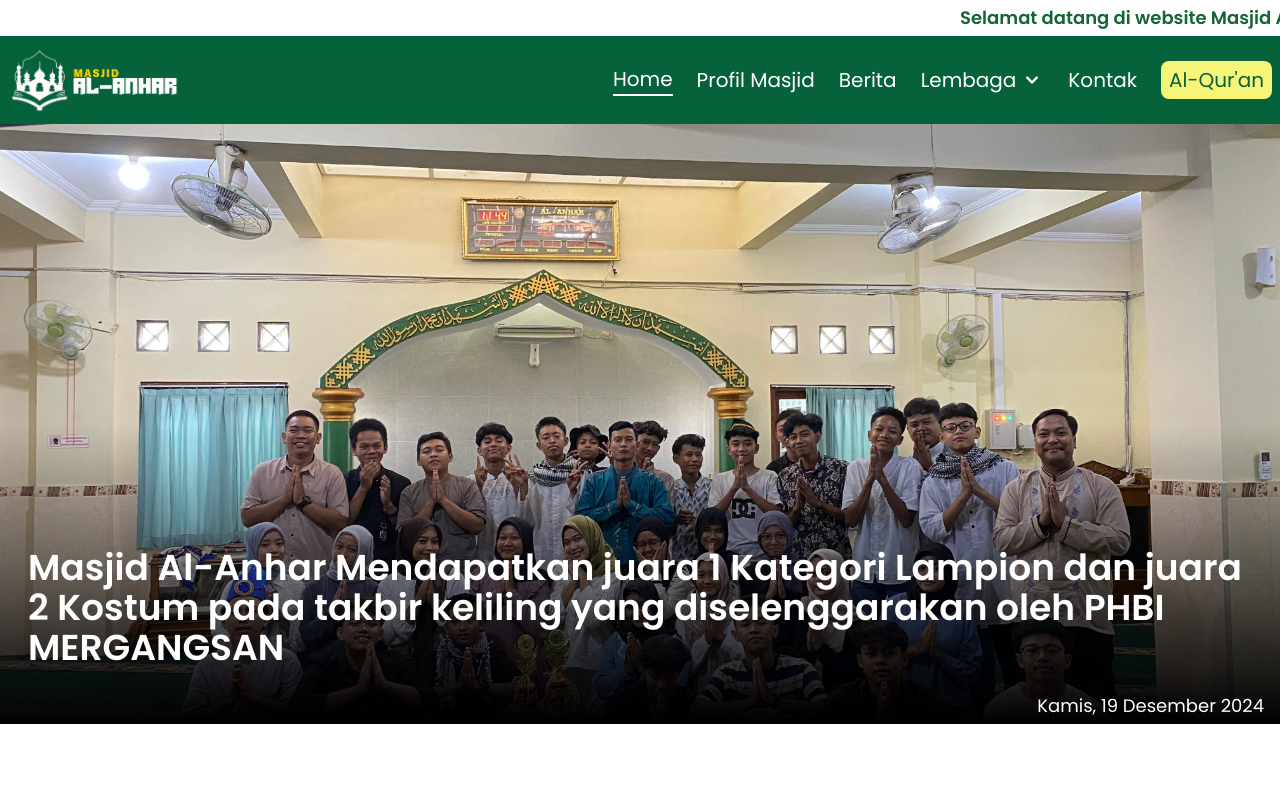
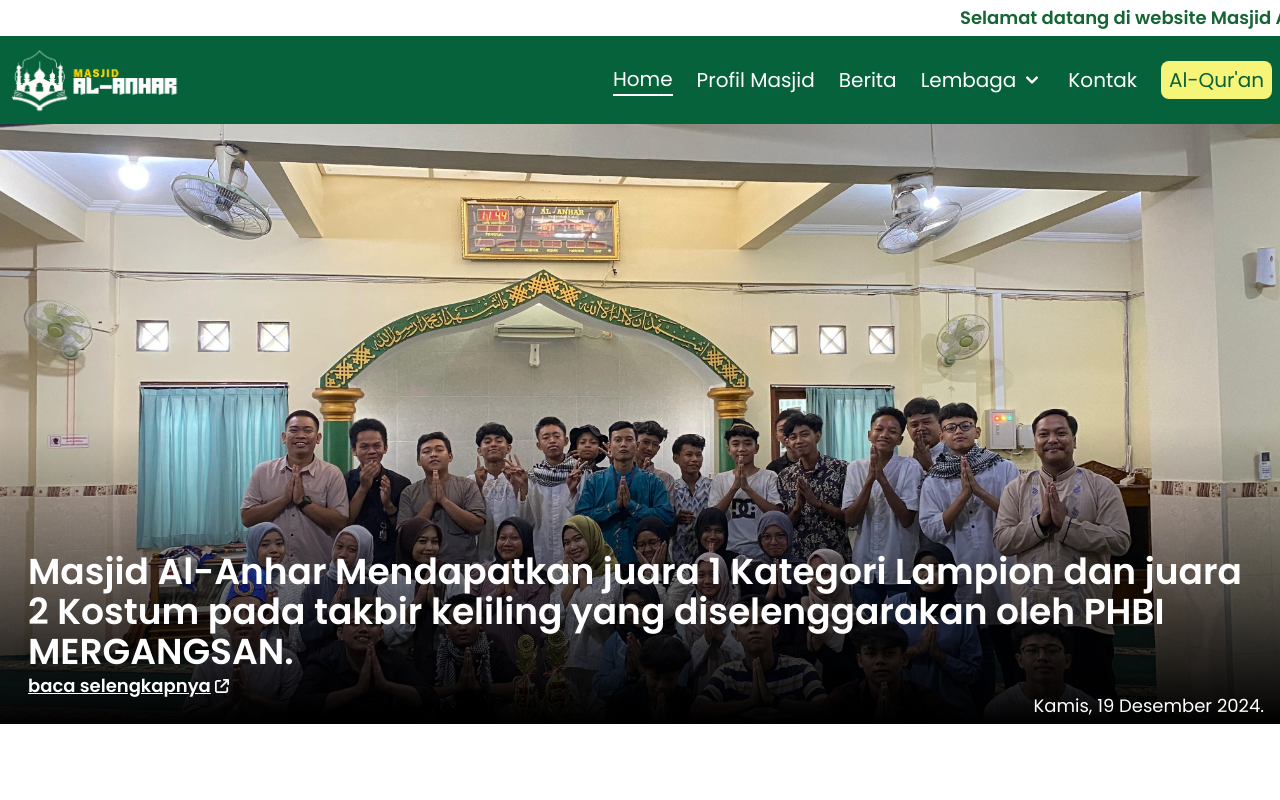
Before and after one commit to siddiqfathurahman/Masjid-ALAnhar, a React (Vite) app: page / in a window 1280 px wide. Shown: the top 800 px of the page. Built offline with nearby package versions, Linux system fonts and the light colour scheme; no server answers.

Commit message:
update berita

```diff
--- a/src/App.jsx
+++ b/src/App.jsx
@@ -5,7 +5,6 @@ import Home from "./pages/Home";
 import Profil from "./pages/Profil";
 import Navbar from "./components/Navbar";
 import Footer from "./components/Footer";
-import Program from "./pages/Berita";
 import Kontak from "./pages/Kontak";
 import Ramah from "./pages/Ramah";
 import Takmir from "./pages/Takmir";
@@ -19,6 +18,9 @@ import SurahDetail from "./components/ui/SurahDetail";
 import ErrorPage from "./components/ErrorPage";
 import Dokumentasi from "./components/ui/Dokumentasi";
 import Berita from "./pages/Berita";
+import Berita1 from "./News/Berita1";
+import Berita2 from "./News/Berita2";
+import Berita3 from "./News/Berita3";
 
 export default function App() {
   const [isLoading, setIsLoading] = useState(true);
@@ -69,6 +71,7 @@ export default function App() {
             </>
           }
         />
+
         <Route
           path="/kontak"
           element={
@@ -147,6 +150,7 @@ export default function App() {
           }
 
         />
+
         <Route
           path="/dokumentasi"
           element={
@@ -157,8 +161,45 @@ export default function App() {
               <Footer />
             </>
           }
+        />
 
+        <Route
+          path="/berita1"
+          element={
+            <>
+              <RunningText text="Selamat datang di website Masjid Al-Anhar Keparakan kidul MG/1234 Kec. Mergangsan, Kota Yogyakarta, Daerah Istimewa Yogyakarta" />
+              <Navbar />
+              <Berita1 />
+              <Footer />
+            </>
+          }
         />
+
+        <Route
+          path="/berita2"
+          element={
+            <>
+              <RunningText text="Selamat datang di website Masjid Al-Anhar Keparakan kidul MG/1234 Kec. Mergangsan, Kota Yogyakarta, Daerah Istimewa Yogyakarta" />
+              <Navbar />
+              <Berita2 />
+              <Footer />
+            </>
+          }
+        />
+
+        <Route
+          path="/berita3"
+          element={
+            <>
+              <RunningText text="Selamat datang di website Masjid Al-Anhar Keparakan kidul MG/1234 Kec. Mergangsan, Kota Yogyakarta, Daerah Istimewa Yogyakarta" />
+              <Navbar />
+              <Berita3 />
+              <Footer />
+            </>
+          }
+        />
+
+
 
 
         <Route path="*" element={<ErrorPage />} />
--- /dev/null
+++ b/src/News/Berita1.jsx
@@ -0,0 +1,9 @@
+const Berita1 = () => {
+    return(
+        <div className="text-center py-20">
+            <h1>ini page berita 1</h1>
+        </div>
+    )
+}
+
+export default Berita1;
--- /dev/null
+++ b/src/News/Berita2.jsx
@@ -0,0 +1,9 @@
+const Berita2 = () => {
+    return(
+        <div className="text-center py-20">
+            <h1>ini page berita 2</h1>
+        </div>
+    )
+}
+
+export default Berita2;
--- /dev/null
+++ b/src/News/Berita3.jsx
@@ -0,0 +1,9 @@
+const Berita3 = () => {
+    return(
+        <div className="text-center py-20">
+            <h1>ini page berita 3</h1>
+        </div>
+    )
+}
+
+export default Berita3;
--- a/src/components/Footer.jsx
+++ b/src/components/Footer.jsx
@@ -129,8 +129,8 @@ const Footer = () => {
           </div>
         </div>
 
-        <div className="items-center justify-center text-center pt-10 text-slate-100">
-          <h1>@Dikelola oleh Remaja masjid Al-Anhar</h1>
+        <div className="items-center justify-center text-center pt-3 text-slate-100">
+          <h1>Website ini Dikelola team IT Masjid Alanhar</h1>
         </div>
       </div>
     </footer>
--- a/src/components/ui/HeroImage.jsx
+++ b/src/components/ui/HeroImage.jsx
@@ -1,5 +1,7 @@
 import React from "react";
 import Slider from "react-slick";
+import { Link } from "react-router-dom";
+import { FaArrowUpRightFromSquare } from "react-icons/fa6";
 
 const HeroImage = () => {
   const settings = {
@@ -15,21 +17,25 @@ const HeroImage = () => {
     {
       src: "/ramah3.jpeg",
       alt: "Masjid 1",
-      berita: "Masjid Al-Anhar Mendapatkan juara 1 Kategori Lampion dan juara 2 Kostum pada takbir keliling yang diselenggarakan oleh PHBI MERGANGSAN",
-      tanggal: "Kamis, 19 Desember 2024",
+      berita:
+        "Masjid Al-Anhar Mendapatkan juara 1 Kategori Lampion dan juara 2 Kostum pada takbir keliling yang diselenggarakan oleh PHBI MERGANGSAN.",
+      tanggal: "Kamis, 19 Desember 2024.",
+      path: "/berita1",
     },
     {
       src: "/dakwah1.jpeg",
       alt: "Masjid 2",
       berita:
-        "Kegiatan Rutin Pengajian Kajian Al-Quran surat pendek setiap 2 Minggu sekali pada hari Rabu dan makan malam",
+        "Kegiatan Rutin Pengajian Kajian Al-Quran surat pendek setiap 2 Minggu sekali pada hari Rabu & Senin Ba'da Isya.",
       tanggal: "Kamis, 19 Desember 2024",
+      path: "/berita2",
     },
     {
       src: "/dakwah2.jpeg",
       alt: "Masjid 3",
-      berita: "Kegiatan Pengajian Rutin setiap Kamis dan Jumat Kliwon di masjid",
+      berita: "Pengajian bulanan diadakan setiap Selasa pada pekan pertama setiap bulan dan pada malam Jumat Kliwon setelah salat Isya",
       tanggal: "Kamis, 19 Desember 2024",
+      path: "/berita3",
     },
   ];
 
@@ -49,10 +55,19 @@ const HeroImage = () => {
               />
             </div>
             <div className="absolute inset-0 bg-gradient-to-t from-black via-transparent to-transparent"></div>
-            <div className="absolute md:bottom-14 bottom-8 md:left-7 left-4 pr-7 text-white text-sm sm:text-lg max-w-8xl md:text-xl lg:text-4xl font-semibold">
-              {image.berita}
+            <div className="absolute md:bottom-6 bottom-4 md:left-7 left-4 pr-7 text-white text-xs sm:text-lg max-w-8xl md:text-xl lg:text-4xl font-semibold">
+              <p>{image.berita}</p>
+              <div className="flex items-center gap-1 text-xs md:text-lg">
+                <Link
+                  to={image.path}
+                  className="text-white underline hover:text-blue-400 flex items-center gap-1"
+                >
+                  baca selengkapnya
+                  <FaArrowUpRightFromSquare className="inline-block text-xs md:text-sm" />
+                </Link>
+              </div>
             </div>
-            <div className="absolute bottom-1 right-4 text-white text-xs sm:text-sm md:text-lg">
+            <div className="absolute bottom-1 right-4 text-white text-[8px] sm:text-sm md:text-lg">
               {image.tanggal}
             </div>
           </div>
```
